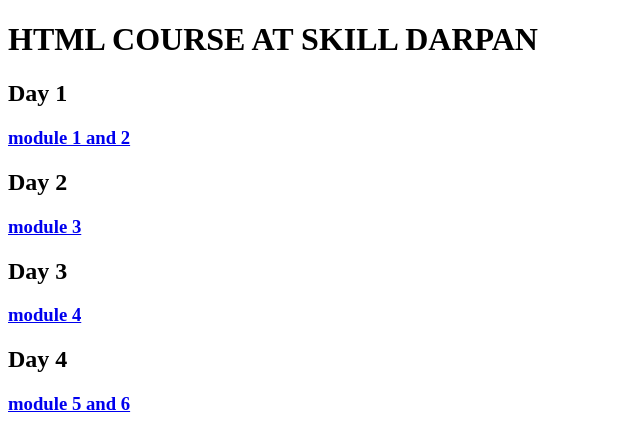
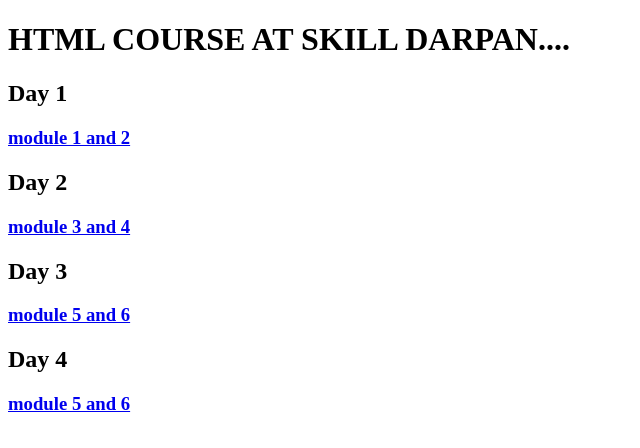
Before and after one commit to Joy-tii/Html-basic-, a plain HTML site: page index.html in a window 1280 px wide. Shown: the whole page, without its empty margins (0-640 px from the left). Drawn offline with Linux system fonts and the light colour scheme.

Commit message:
index/change
lets see

```diff
--- a/index.html
+++ b/index.html
@@ -9,7 +9,7 @@
     <body>
 
 <h1>
-HTML COURSE AT SKILL DARPAN
+HTML COURSE AT SKILL DARPAN....
 </h1>
 <div>
     <h2>Day 1</h2>
@@ -18,12 +18,12 @@
 
 <div>
     <h2>Day 2</h2>
-    <a href="./../htl\project3.html"><h3>module 3 </h3></a>
+    <a href="./../htl\project3.html"><h3>module 3 and 4</h3></a>
 </div>
 
 <div>
     <h2>Day 3</h2>
-    <a href="./../htl\linklist.html"><h3>module 4</h3></a>
+    <a href="./../htl\linklist.html"><h3>module 5 and 6</h3></a>
 </div>
 <div>
     <h2>Day 4</h2>
```
